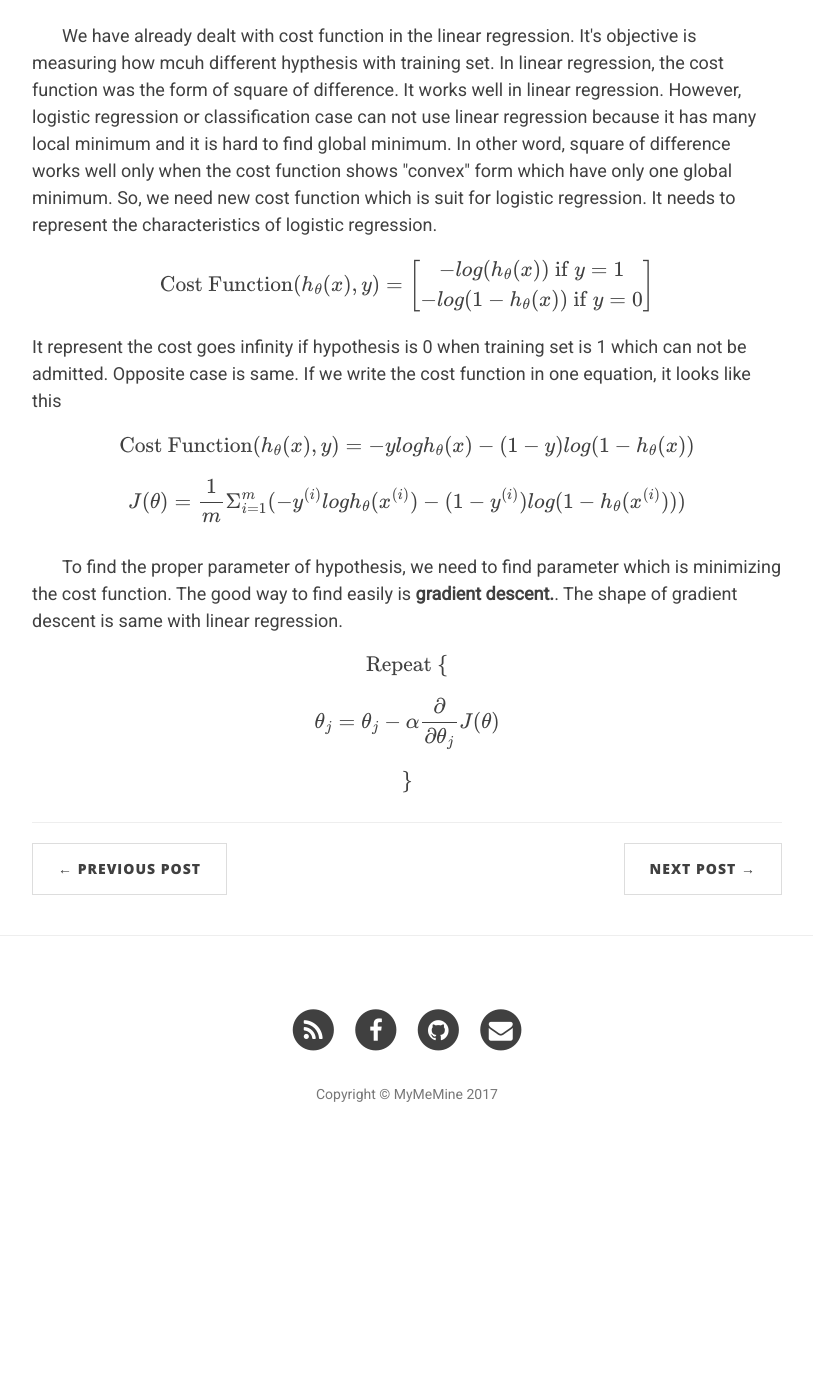
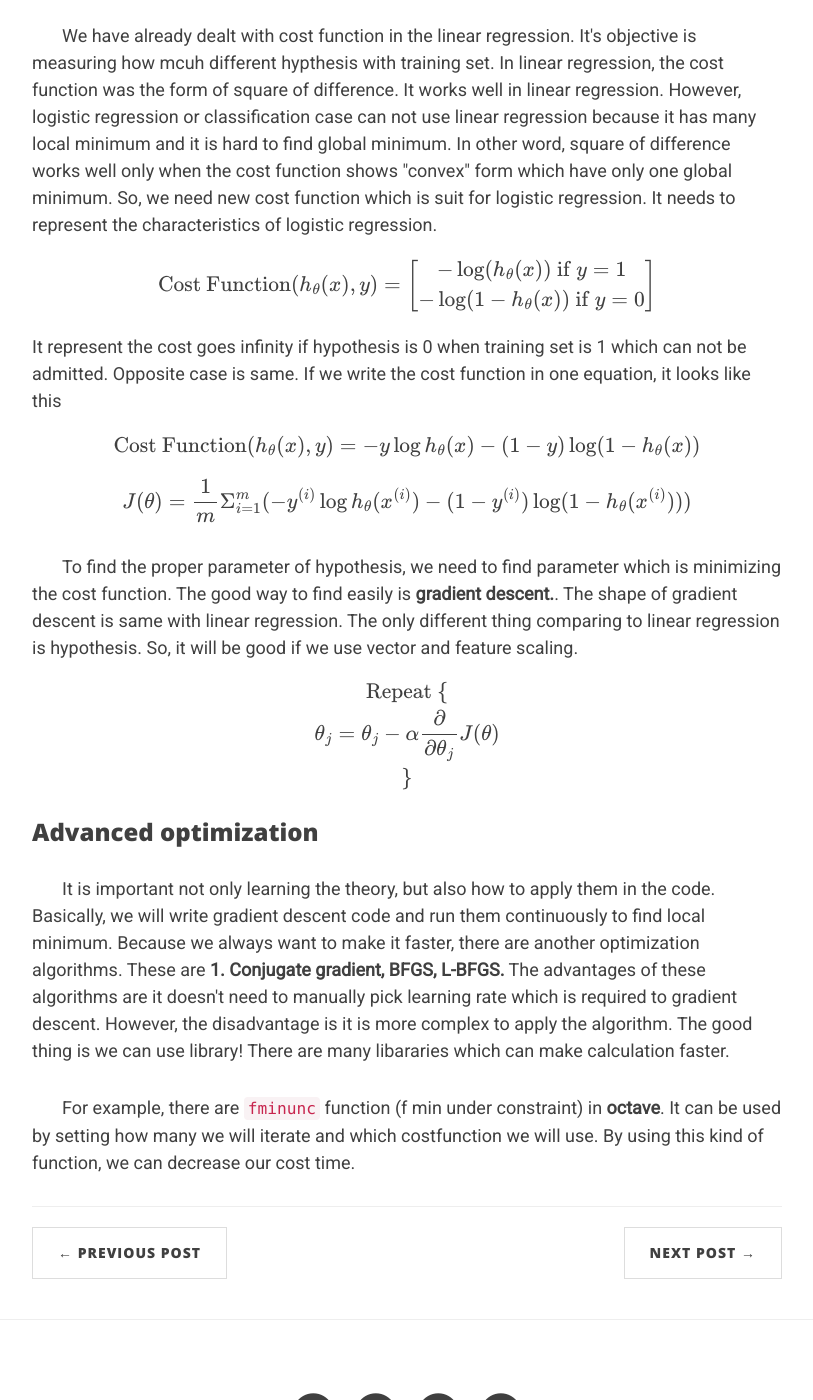
Before and after one commit to heiwais25/heiwais25.github.io, a Jekyll site: the page built from _posts/2017-09-25-classification-2cost-function.markdown, in a window 1280 px wide and 1400 px high, scrolled down 531 px. Shown: the whole window, without its empty margins (233-1046 px from the left). Built offline with Jekyll 4.4.1, drawn with Linux system fonts in a browser that asks for light colours; nearby versions of some CDN libraries; some web fonts are replaced; formulas are drawn with MathJax 3; comment, search, counter and statistics services are not loaded; before the commit the page ends 1701 px from its top, so only the background shows below that.

Commit message:
Classification 2

```diff
--- a/_posts/2017-09-25-classification-2cost-function.markdown
+++ b/_posts/2017-09-25-classification-2cost-function.markdown
@@ -7,14 +7,19 @@ categories: [dataAnalysis, machineLearning]
 ---
 <p>
 	<span style="display:inline-block; width: 30px;"></span>We have already dealt with cost function in the linear regression. It's objective is measuring how mcuh different hypthesis with training set. In linear regression, the cost function was the form of square of difference. It works well in linear regression. However, logistic regression or classification case can not use linear regression because it has many local minimum and it is hard to find global minimum. In other word, square of difference works well only when the cost function shows "convex" form which have only one global minimum. So, we need new cost function which is suit for logistic regression. It needs to represent the characteristics of logistic regression.
-	$$\text{Cost Function}(h_\theta(x),y) = {-log(h_\theta(x)) \text{ if }y=1\atopwithdelims [ ] {-log(1-h_\theta(x))}\text{ if }y=0}$$
+	$$\text{Cost Function}(h_\theta(x),y) = {-\log(h_\theta(x)) \text{ if }y=1\atopwithdelims [ ] {-\log(1-h_\theta(x))}\text{ if }y=0}$$
 	It represent the cost goes infinity if hypothesis is 0 when training set is 1 which can not be admitted. Opposite case is same. If we write the cost function in one equation, it looks like this
-	$$\text{Cost Function}(h_\theta(x),y) = -ylog h_\theta(x) - (1-y) log(1 - h_\theta(x))$$
-	$$J(\theta) = \frac{1}{m}\Sigma_{i=1}^m (-y^{(i)}log h_\theta (x^{(i)}) - (1-y^{(i)})log(1-h_\theta(x^{(i)})))$$
+	$$\text{Cost Function}(h_\theta(x),y) = -y\log h_\theta(x) - (1-y) \log(1 - h_\theta(x))$$
+	$$J(\theta) = \frac{1}{m}\Sigma_{i=1}^m (-y^{(i)}\log h_\theta (x^{(i)}) - (1-y^{(i)})\log(1-h_\theta(x^{(i)})))$$
 </p>
 <p>
-	<span style="display:inline-block; width: 30px;"></span>To find the proper parameter of hypothesis, we need to find parameter which is minimizing the cost function. The good way to find easily is <b>gradient descent.</b>. The shape of gradient descent is same with linear regression.
-	$$\text{Repeat }\{$$
-	$$\theta_j = \theta_j - \alpha \frac{\partial}{\partial \theta_j}J(\theta)$$
-	$$\}$$
+	<span style="display:inline-block; width: 30px;"></span>To find the proper parameter of hypothesis, we need to find parameter which is minimizing the cost function. The good way to find easily is <b>gradient descent.</b>. The shape of gradient descent is same with linear regression. The only different thing comparing to linear regression is hypothesis. So, it will be good if we use vector and feature scaling.
+	$$\begin{gather}\text{Repeat }\{\\\theta_j = \theta_j - \alpha \frac{\partial}{\partial \theta_j}J(\theta)\\ \}\end{gather}$$
 </p>
+### Advanced optimization
+<p>
+	<span style="display:inline-block; width: 30px;"></span>It is important not only learning the theory, but also how to apply them in the code. Basically, we will write gradient descent code and run them continuously to find local minimum. Because we always want to make it faster, there are another optimization algorithms. These are <b>1. Conjugate gradient, BFGS, L-BFGS.</b> The advantages of these algorithms are it doesn't need to manually pick learning rate which is required to gradient descent. However, the disadvantage is it is more complex to apply the algorithm. The good thing is we can use library! There are many libararies which can make calculation faster.
+</p>
+<p>
+	<span style="display:inline-block; width: 30px;"></span>For example, there are <code>fminunc</code> function (f min under constraint) in <b>octave</b>. It can be used by setting how many we will iterate and which costfunction we will use. By using this kind of function, we can decrease our cost time.
+</p>
```
Also changed, not shown: _posts/2017-09-26-classification-3multi-class.markdown (added, +16 -0 lines), img/octave/classification_example_multi_class.png (added).
